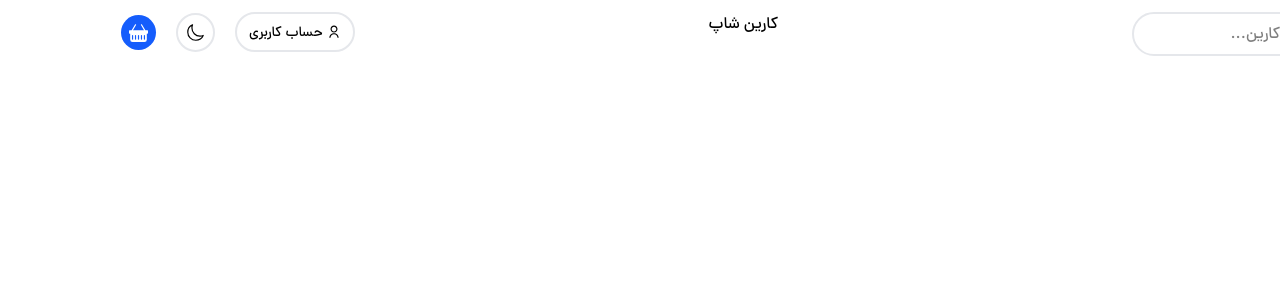
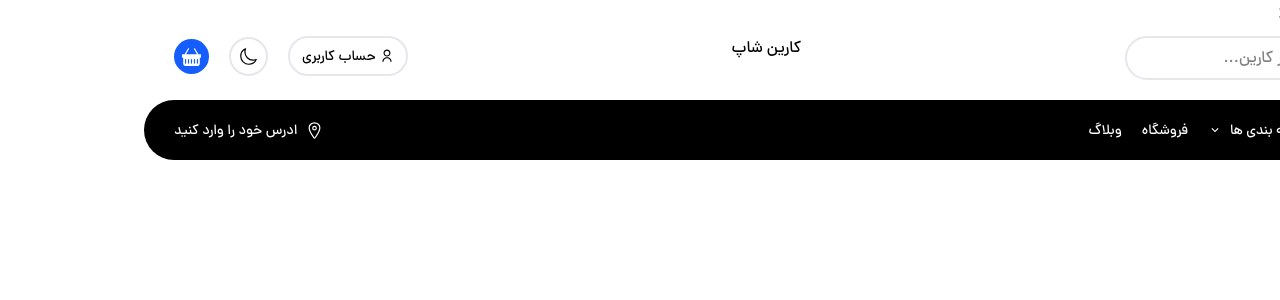
Before and after one commit to aminQureshi8/karinShop, a Next.js app: page / in a window 1280 px wide. Shown: the top 300 px of the page. Built offline with nearby package versions, Linux system fonts and the light colour scheme.

Commit message:
feat: Enhance layout and mobile components; add SearchMobile and ListMenu

```diff
--- a/src/app/(Main)/layout.tsx
+++ b/src/app/(Main)/layout.tsx
@@ -1,11 +1,22 @@
+import ListMenu from "@/module/ListMenu/ListMenu";
 import MenuMobileJSX from "@/module/MenuMobile/MenuMobileJSX";
+import Navbar from "@/module/Navbar/Navbar";
+import SearchMobile from "@/module/SearchMobile/SearchMobile";
+import SearchMobileMenu from "@/module/SearchMobileMenu/SearchMobileMenu";
 
 export default function RootLayout({
   children,
 }: Readonly<{
   children: React.ReactNode;
 }>) {
-  return <>
-  <MenuMobileJSX/>
-  {children}</>;
+  return (
+    <>
+      <MenuMobileJSX />
+      <SearchMobileMenu />
+      <Navbar />
+      <ListMenu />
+      <SearchMobile />
+      {children}
+    </>
+  );
 }
--- a/src/app/(Main)/page.tsx
+++ b/src/app/(Main)/page.tsx
@@ -4,7 +4,7 @@ import React from "react";
 function Home() {
   return (
     <>
-      <Navbar />
+
     </>
   );
 }
--- a/src/app/globals.css
+++ b/src/app/globals.css
@@ -19,7 +19,7 @@
   margin-inline: auto;
 
   @variant md {
-    padding-inline: 10px;
+    padding-inline: px;
   }
 
   @variant lg {
--- a/src/app/layout.tsx
+++ b/src/app/layout.tsx
@@ -9,7 +9,7 @@ export default function RootLayout({
 }>) {
   return (
     <html lang="fa" dir="rtl" suppressHydrationWarning>
-      <body>
+      <body className="bg-white dark:bg-gray-900">
         <NextTheme>
           <Providers>{children}</Providers>
         </NextTheme>
--- /dev/null
+++ b/src/app/redux/slices/SearchMobile/SearchMobile.ts
@@ -0,0 +1,20 @@
+import { createSlice } from "@reduxjs/toolkit";
+
+const searchMobile = createSlice({
+  name: "searchMobile",
+  initialState: { isOpen: false },
+  reducers: {
+    openSearch: (state) => {
+      state.isOpen = true;
+    },
+    closeSearch: (state) => {
+      state.isOpen = false;
+    },
+    toggleMenu: (state) => {
+      state.isOpen = !state.isOpen;
+    },
+  },
+});
+
+export const { openSearch, closeSearch, toggleMenu } = searchMobile.actions;
+export default searchMobile.reducer;
--- /dev/null
+++ b/src/module/ListMenu/ListMenu.tsx
@@ -0,0 +1,26 @@
+import { MdKeyboardArrowDown } from "react-icons/md";
+import { IoLocationOutline } from "react-icons/io5";
+function ListMenu() {
+  return (
+    <div className="bg-black max-lg:hidden text-white  dark:bg-slate-700 text-sm container mx-auto font-danaMed rounded-full mt-5 py-5">
+      <div className="flex justify-between items-center">
+        <ul className="flex items-center gap-5 *:cursor-pointer">
+          <li>صحفه اصلی</li>
+          <li className="flex items-center gap-2">
+            <p>دسته بندی ها</p>
+            <MdKeyboardArrowDown />
+          </li>
+          <li>فروشگاه</li>
+
+          <li>وبلاگ</li>
+        </ul>
+        <div className="flex items-center gap-x-2">
+          <IoLocationOutline size={19} />
+          <p>ادرس خود را وارد کنید</p>
+        </div>
+      </div>
+    </div>
+  );
+}
+
+export default ListMenu;
--- a/src/module/Navbar/Buttons/ThemeChange.tsx
+++ b/src/module/Navbar/Buttons/ThemeChange.tsx
@@ -17,9 +17,7 @@ export default function ThemeChange() {
       <button
         className="size-9 bg-gray-300 animate-pulse dark:bg-gray-800  rounded-full p-2 flex items-center justify-center"
         aria-label="loading theme"
-      >
-
-      </button>
+      ></button>
     );
   }
 
--- a/src/module/Navbar/Navbar.tsx
+++ b/src/module/Navbar/Navbar.tsx
@@ -7,7 +7,7 @@ import NavbarResponsive from "./NavbarResponsive";
 function Navbar() {
   return (
     <>
-      <div className="flex justify-between max-lg:hidden pt-3 font-danaMed">
+      <div className="flex justify-between container mx-auto max-lg:hidden pt-3 font-danaMed">
         <div>
           <Search />
         </div>
--- a/src/module/Navbar/Search/Search.tsx
+++ b/src/module/Navbar/Search/Search.tsx
@@ -4,7 +4,7 @@ function Search() {
     <div className="relative">
       <input
         type="text"
-        className=" rounded-full border-2 p-2 border-gray-200 pr-12 focus:outline-none focus:border-blue-500"
+        className=" rounded-full border-2 p-2 border-gray-200 dark:border-gray-700 pr-12 focus:outline-none focus:border-blue-500"
         placeholder="جستجو در کارین..."
       />
       <div className=" absolute top-1 right-1 ">
--- /dev/null
+++ b/src/module/SearchMobile/SearchMobile.tsx
@@ -0,0 +1,14 @@
+import { CiSearch } from "react-icons/ci";
+
+function SearchMobile() {
+  return (
+    <div className="lg:hidden container mx-auto mt-5">
+      <div className="bg-gray-200 dark:bg-gray-800 rounded-full flex items-center gap-3 w-full py-3 pr-3">
+        <CiSearch size={19} />
+        <p className="text-sm">جستجو در کارین</p>
+      </div>
+    </div>
+  );
+}
+
+export default SearchMobile;
--- /dev/null
+++ b/src/module/SearchMobileMenu/SearchMobileMenu.tsx
@@ -0,0 +1,7 @@
+import React from 'react'
+
+export default function SearchMobileMenu() {
+  return (
+    <div>SearchMobileMenu</div>
+  )
+}
```
